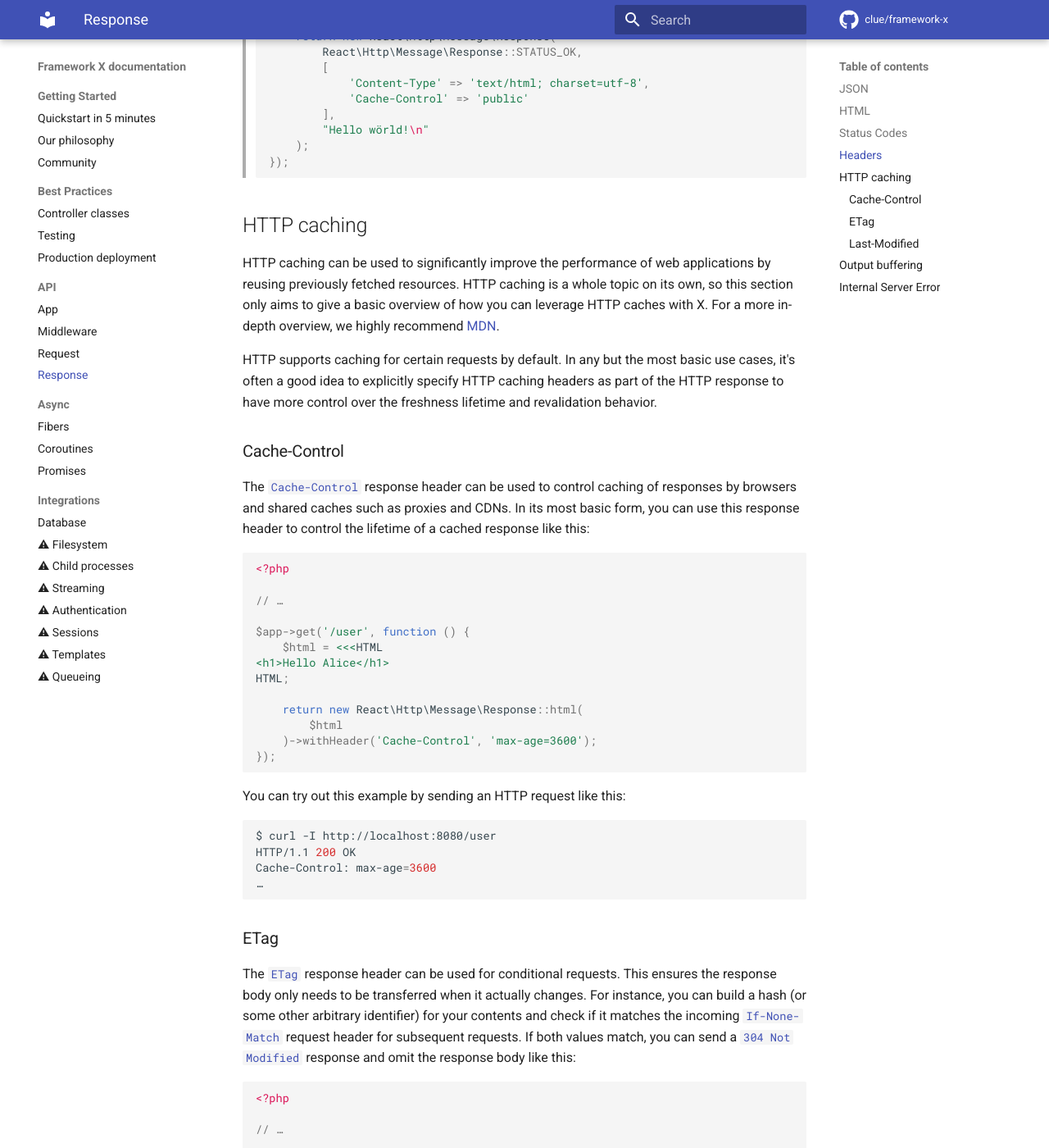
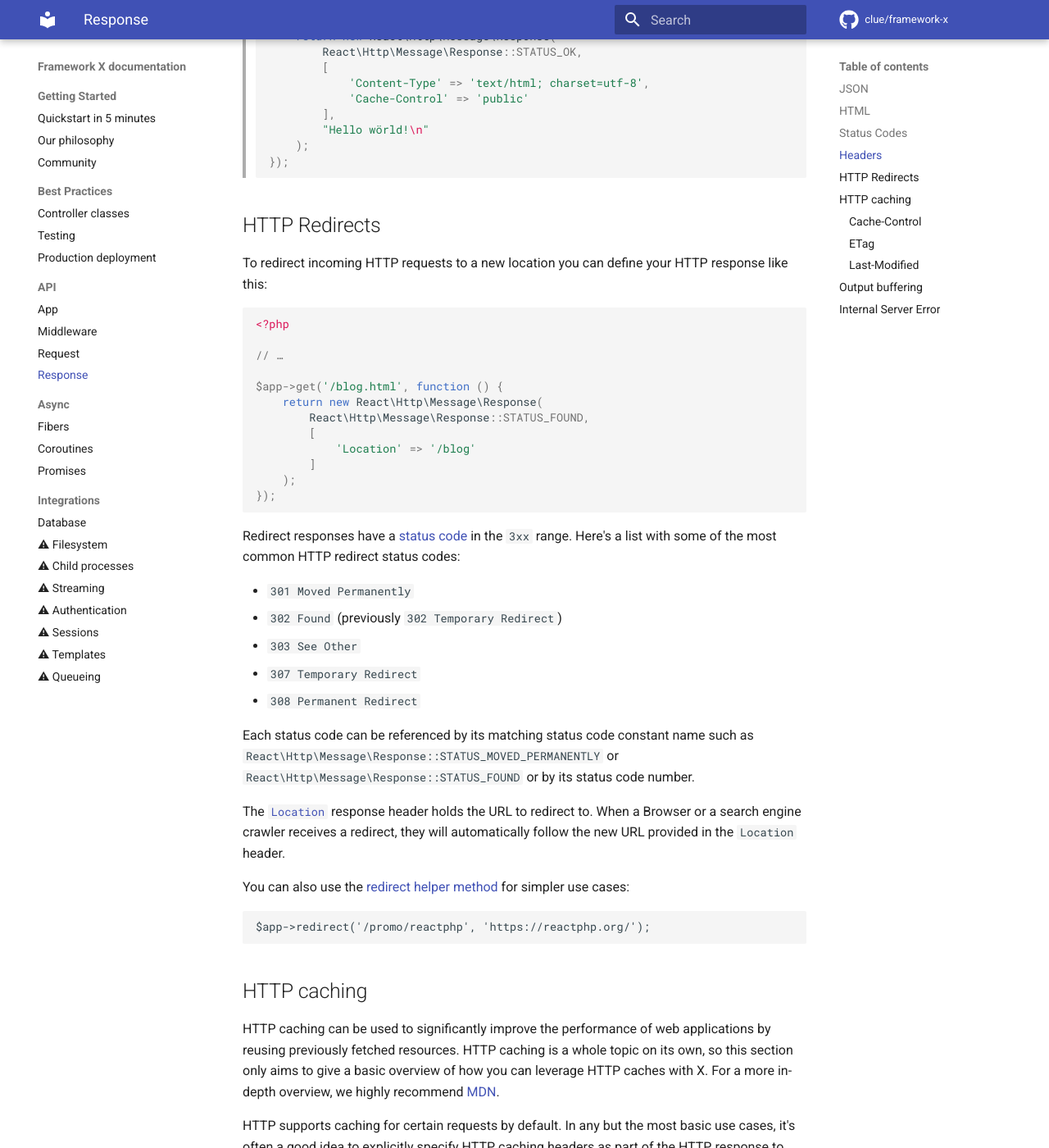
Before and after one commit to clue/framework-x, an MkDocs documentation site: the page built from docs/api/response.md, in a window 1280 px wide and 1400 px high, scrolled down 5014 px. Shown: the whole window at 82% size. Built offline with MkDocs 1.6.1 and Material for MkDocs 9.7.7, drawn with Linux system fonts in a browser that asks for light colours; comment, search, counter and statistics services are not loaded.

Commit message:
Add instructions for HTTP redirecting

````diff
--- a/docs/api/response.md
+++ b/docs/api/response.md
@@ -262,6 +262,51 @@ Hello wörld!
 >     );
 > });
 > ```
+
+## HTTP Redirects
+
+To redirect incoming HTTP requests to a new location you can define your HTTP
+response like this:
+
+```php
+<?php
+
+// …
+
+$app->get('/blog.html', function () {
+    return new React\Http\Message\Response(
+        React\Http\Message\Response::STATUS_FOUND,
+        [
+            'Location' => '/blog'
+        ]
+    );
+});
+```
+
+Redirect responses have a [status code](#status-codes) in the `3xx` range.
+Here's a list with some of the most common HTTP redirect status codes:
+
+* `301 Moved Permanently`
+* `302 Found` (previously `302 Temporary Redirect`)
+* `303 See Other`
+* `307 Temporary Redirect`
+* `308 Permanent Redirect`
+
+Each status code can be referenced by its matching status code
+constant name such as `React\Http\Message\Response::STATUS_MOVED_PERMANENTLY` or `React\Http\Message\Response::STATUS_FOUND`
+or by its status code number.
+
+The [`Location`](https://developer.mozilla.org/en-US/docs/Web/HTTP/Headers/Location)
+response header holds the URL to redirect to. When a Browser or a search engine
+crawler receives a redirect, they will automatically follow the new URL provided
+in the `Location` header.
+
+You can also use the [redirect helper method](app.md#redirects)
+for simpler use cases:
+
+```php
+$app->redirect('/promo/reactphp', 'https://reactphp.org/');
+```
 
 ## HTTP caching
 
````
Also changed, not shown: docs/api/app.md (+2 -1 lines).
